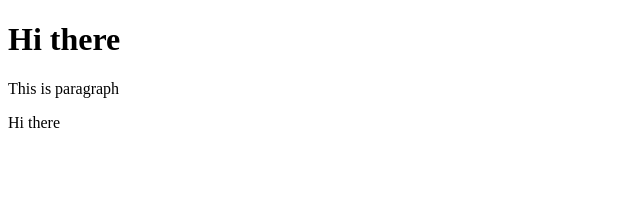
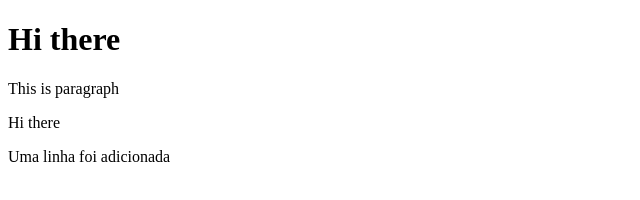
Before and after one commit to BrandonCarlos/gitProject, a plain HTML site: page index.html in a window 1280 px wide. Shown: the whole page, without its empty margins (0-640 px from the left). Drawn offline with Linux system fonts and the light colour scheme.

Commit message:
Adicionei uma linha no código

```diff
--- a/index.html
+++ b/index.html
@@ -10,5 +10,6 @@
     <h1>Hi there</h1>
     <p>This is paragraph</p>
     <span>Hi there</span>
+    <p>Uma linha foi adicionada</p>
 </body>
 </html>
```
